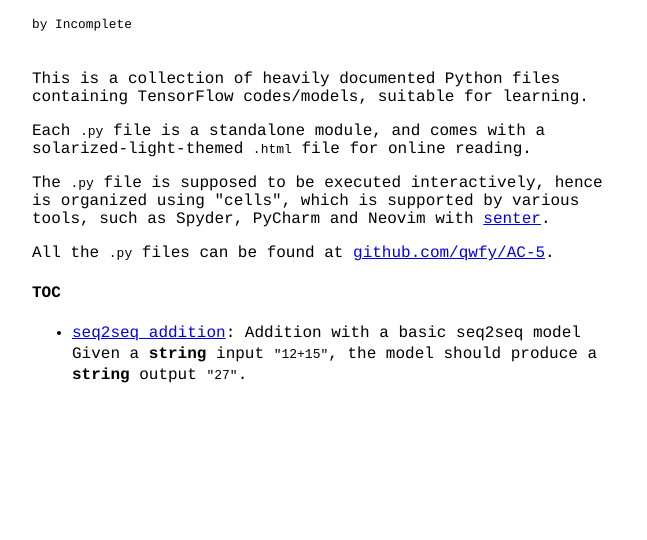
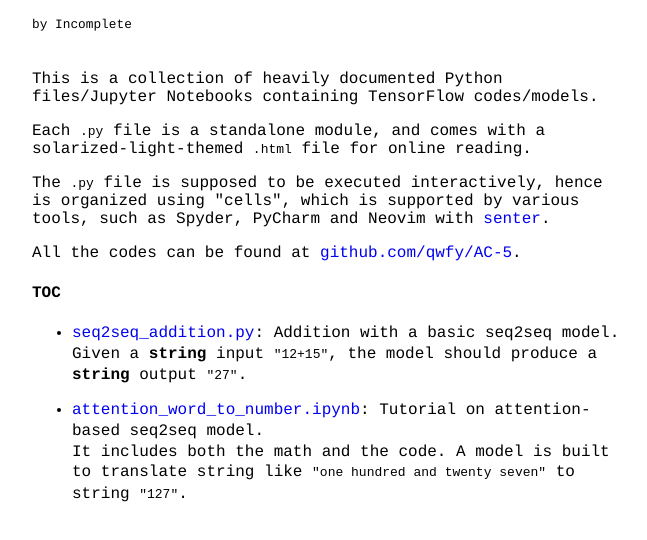
Before and after one commit to qwfy/AC-5, a plain HTML site: page index.html in a window 1280 px wide. Shown: the part 62-602 px from the top of the page, without its empty margins (312-959 px from the left). Drawn offline with Linux system fonts and the light colour scheme.

Commit message:
Update index

```diff
--- a/index.html
+++ b/index.html
@@ -17,7 +17,11 @@ body {
   margin-bottom: 3em;
 }
 li {
+  margin-top: 0.8em;
   line-height: 1.3em;
+}
+a {
+  text-decoration: none;
 }
 </style>
 </head>
@@ -26,8 +30,9 @@ li {
   <h2>AC-5</h2>
   <p class="author">by Incomplete</p>
 
-  <p>This is a collection of heavily documented Python files
-     containing TensorFlow codes/models, suitable for learning.</p>
+  <p>This is a collection of heavily documented Python files/Jupyter Notebooks
+     containing TensorFlow codes/models.</p>
+
   <p>Each <code>.py</code> file is a standalone module,
      and comes with a solarized-light-themed <code>.html</code>
      file for online reading.</p>
@@ -36,14 +41,17 @@ li {
      hence is organized using "cells", which is supported by various tools,
      such as Spyder, PyCharm and Neovim with <a href="https://github.com/qwfy/vim-senter">senter</a>.</p>
 
-  <p>All the <code>.py</code> files can be found at
+  <p>All the codes can be found at
      <a href="https://github.com/qwfy/AC-5">github.com/qwfy/AC-5</a>.</p>
 
   <h4>TOC</h4>
   <ul>
-    <li><a href="seq2seq_addition.py.html">seq2seq_addition</a>: Addition with a basic seq2seq model<br>
+    <li><a href="seq2seq_addition.py.html">seq2seq_addition.py</a>: Addition with a basic seq2seq model.<br>
       Given a <strong>string</strong> input <code>"12+15"</code>,
       the model should produce a <strong>string</strong> output <code>"27"</code>.
+    </li>
+    <li><a href="attention_word_to_number.html">attention_word_to_number.ipynb</a>: Tutorial on attention-based seq2seq model.<br>
+      It includes both the math and the code. A model is built to translate string like <code>"one hundred and twenty seven"</code> to string <code>"127"</code>.
     </li>
   </ul>
 </div>
```
